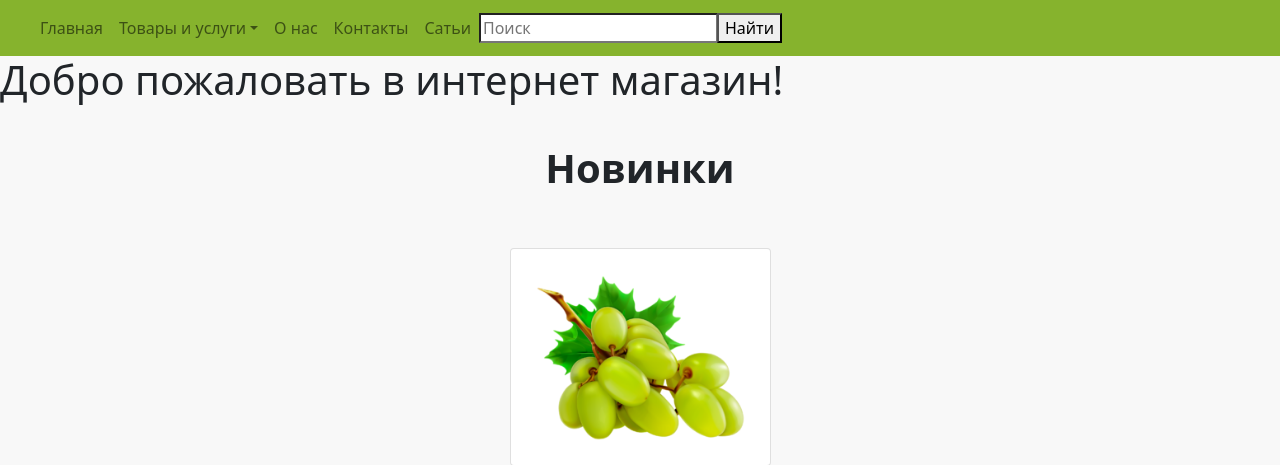
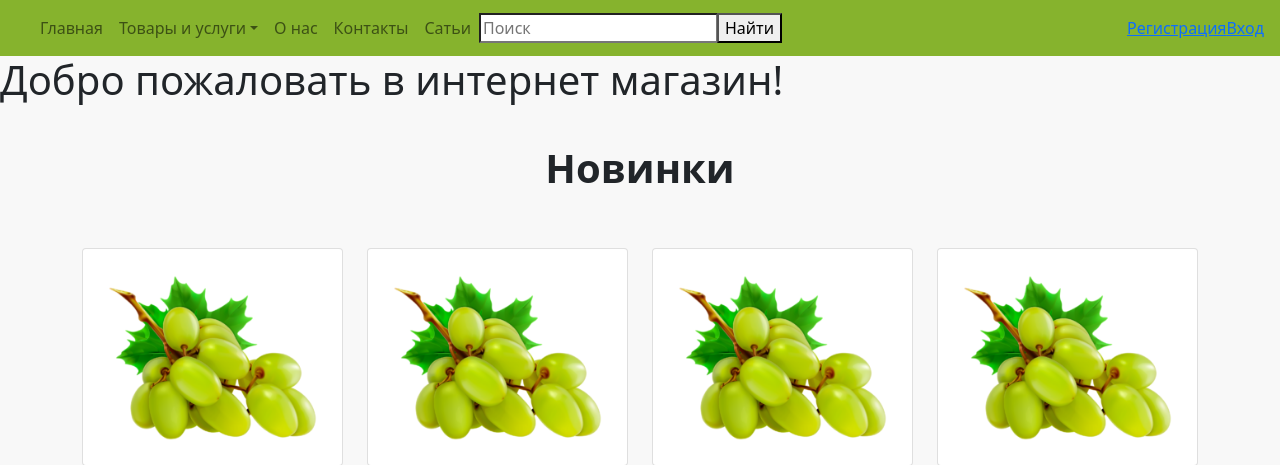
Before and after one commit to bykoviu/udemy_shop, a Django app: page / in a window 1280 px wide. Shown: the top 465 px of the page. Run offline with Django 3.2, Linux system fonts and the light colour scheme; some libraries are stand-ins or nearby versions.

Commit message:
Add bootstrap elements

```diff
--- a/shop/templates/base.html
+++ b/shop/templates/base.html
@@ -34,7 +34,7 @@
               <li class="nav-item"><a class="nav-link" href="{% url 'cont' %}">Контакты</a></li>
               <li class="nav-item"><a class="nav-link" href="{% url 'articles' %}">Сатьи</a></li>
             </ul>
-
+        <div class="nav navbar-nav navbar-right">
           <form >
             <div class="input-group">
               <input type="text" placeholder="Поиск">
@@ -44,6 +44,13 @@
               </div>
             </div>
           </form>
+        </div>
+      </div>
+      <div class="nav navbar-nav navbar-right">
+         <ul class="nav navbar-nav navbar-right">
+          <li><a href="#"><span class="glyphicon glyphicon-user"></span> Регистрация</a></li>
+          <li><a href="#"><span class="glyphicon glyphicon-log-in"></span> Вход</a></li>
+        </ul>
         </div>
     </nav>
   {% block home %}
@@ -81,9 +88,9 @@
         </div>
       </div>
 
+
+    {% endfor %}
   </div>
-    {% endfor %}
-
   </div>
 
   {% endblock %}
```
Lines whose indentation alone changed are shown as unchanged.
